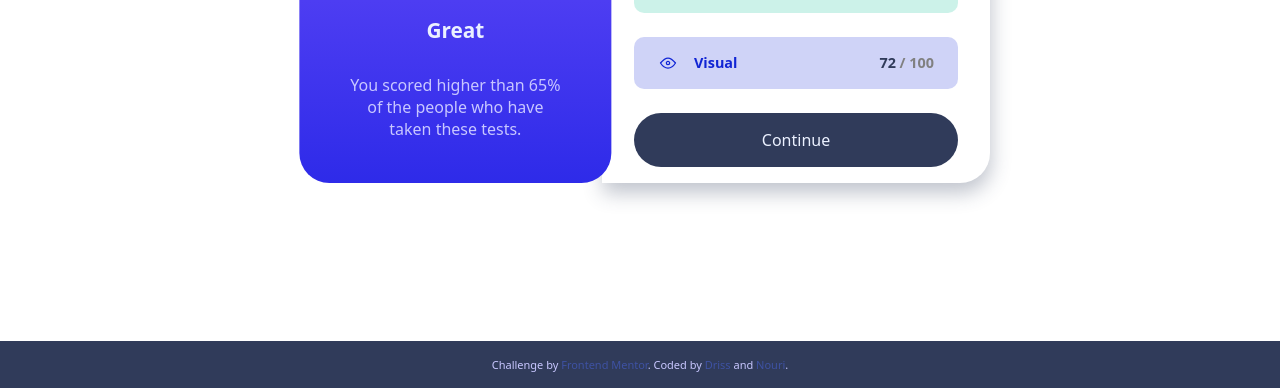
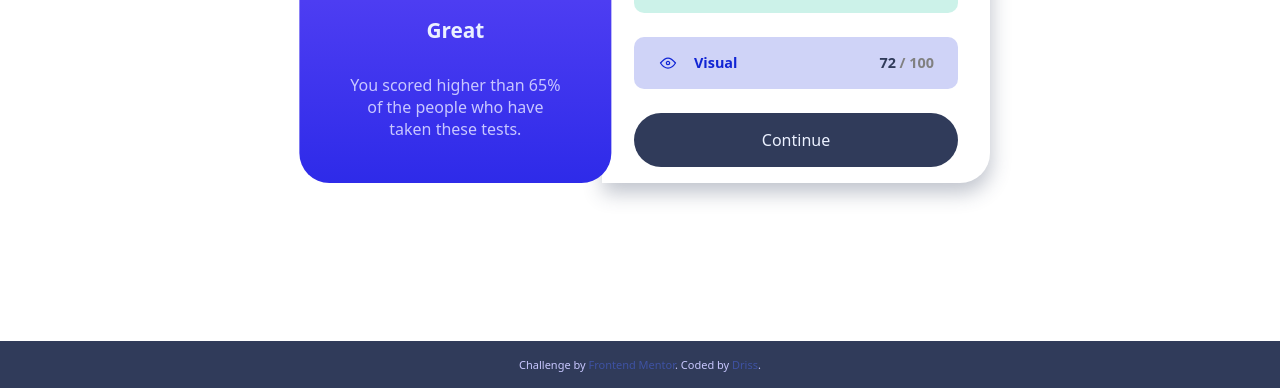
Before and after one commit to DrissssirD/just2Devs, a plain HTML site: page Challenge1/results-summary-component-main-Driss/index.html in a window 1280 px wide. Shown: the part 412-800 px from the top of the page. Drawn offline with Linux system fonts and the light colour scheme.

Commit message:
Update index.html

```diff
--- a/Challenge1/results-summary-component-main-Driss/index.html
+++ b/Challenge1/results-summary-component-main-Driss/index.html
@@ -89,7 +89,7 @@
   </main>
   <footer class="attribution">
     Challenge by <a href="https://www.frontendmentor.io?ref=challenge" target="_blank">Frontend Mentor</a>.
-    Coded by <a href="https://github.com/DrissssirD">Driss</a> and <a href="https://github.com/Nouraldeen504">Nouri</a>.
+    Coded by <a href="https://github.com/DrissssirD">Driss</a>.
   </footer>
 </body>
 </html>
```
